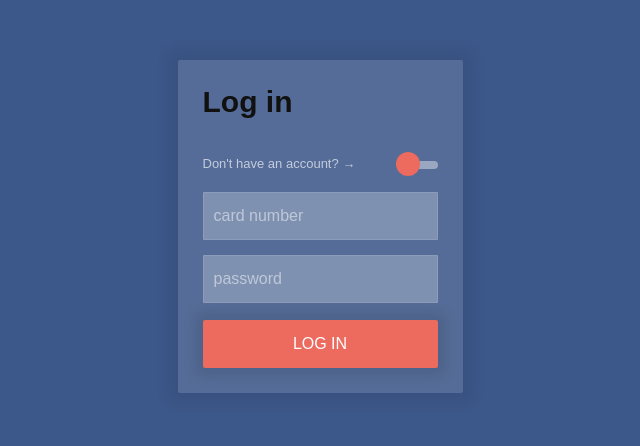
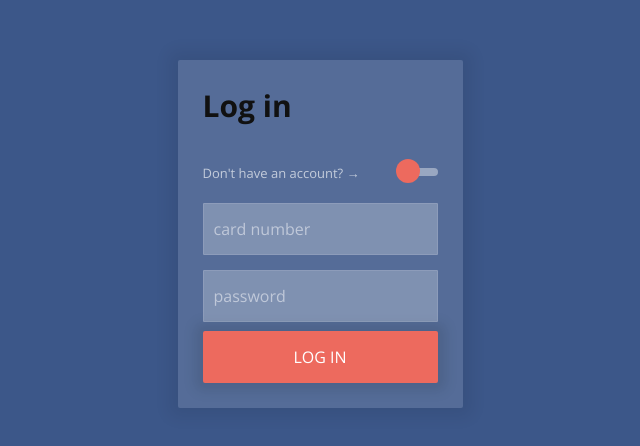
Before and after one commit to teatou/bank, a React (Vite) app in the folder client/: page /history in a window 1280 px wide. Shown: the part 140-586 px from the top of the page, without its empty margins (320-960 px from the left). Built offline with nearby package versions, Linux system fonts and the light colour scheme.

Commit message:
minor Log changes

```diff
--- a/client/src/App.css
+++ b/client/src/App.css
@@ -2,7 +2,7 @@
     margin: 0;
     padding: 0;
     box-sizing: border-box;
-    font-family: sans-serif
+    font-family: 'Open Sans', sans-serif;
 }
 
 *, *:before, *:after {
--- a/client/src/pages/Log.jsx
+++ b/client/src/pages/Log.jsx
@@ -88,7 +88,7 @@ const Log = () => {
     const [mode] = useState('login')
 
     return (
-        <div className={`app app--is-${mode}`}>
+        <div className='log'>
             <LoginComponent mode={mode} store={store}/>
         </div>
     )
```
